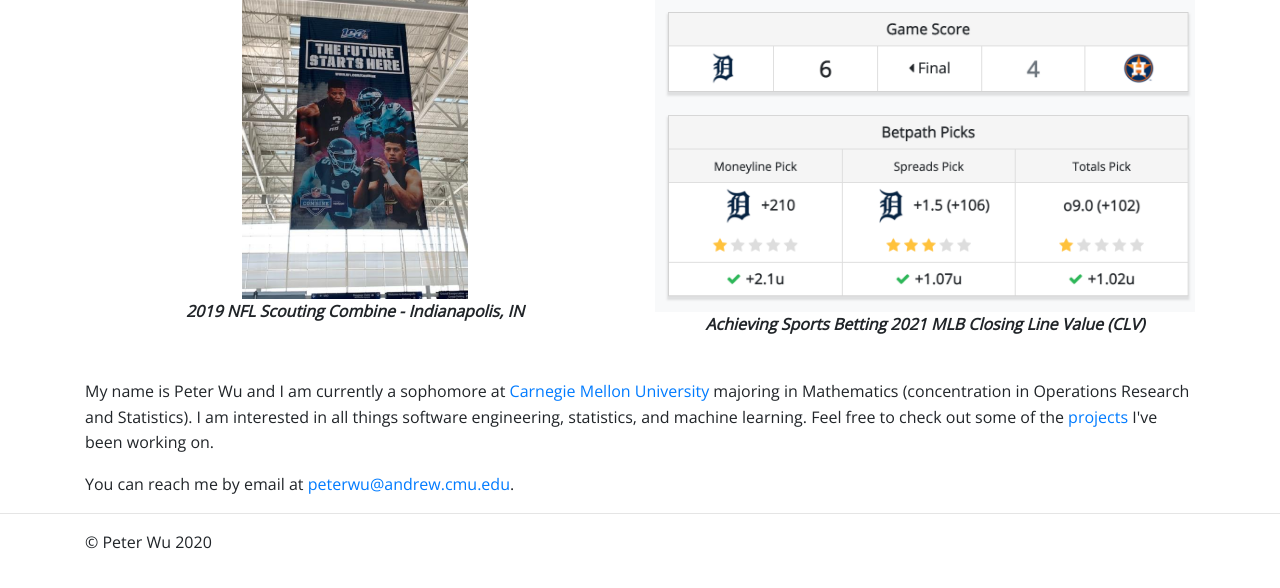
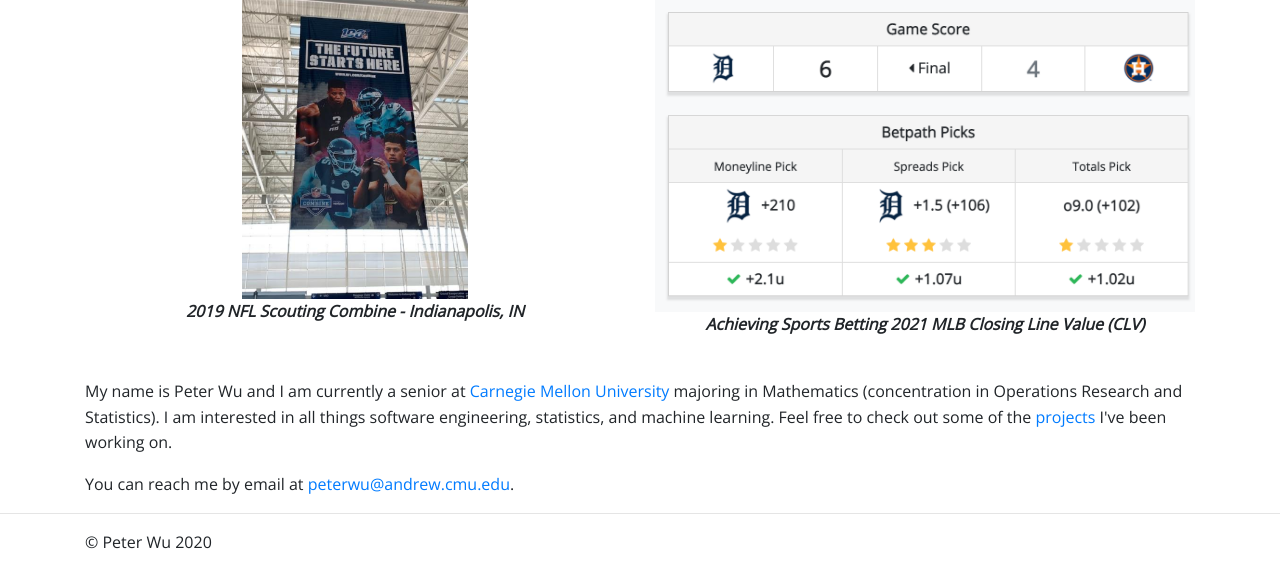
Before and after one commit to pwu97/pwu97.github.io, a Flask app: page / in a window 1280 px wide. Shown: the part 141-729 px from the top of the page. Run offline with Flask 2, Linux system fonts and the light colour scheme; some libraries are stand-ins or nearby versions.

Commit message:
Update website.

```diff
--- a/templates/index.html
+++ b/templates/index.html
@@ -66,7 +66,7 @@
 
 <br>
 
-<p>My name is Peter Wu and I am currently a sophomore at <a href = "https://cmu.edu">Carnegie Mellon University</a> majoring in Mathematics (concentration in Operations Research and Statistics). I am interested in all things software engineering, statistics, and machine learning. Feel free to check out some of the <a href = '/projects'>projects</a> I've been working on.</p>
+<p>My name is Peter Wu and I am currently a senior at <a href = "https://cmu.edu">Carnegie Mellon University</a> majoring in Mathematics (concentration in Operations Research and Statistics). I am interested in all things software engineering, statistics, and machine learning. Feel free to check out some of the <a href = '/projects'>projects</a> I've been working on.</p>
 
 <p>You can reach me by email at <a href="mailto:peterwu@andrew.cmu.edu?Subject=Greetings!" target="_top">peterwu@andrew.cmu.edu</a>.</p>
 </div>
--- a/templates/problems.html
+++ b/templates/problems.html
@@ -47,8 +47,8 @@
 </html>
 
 <div class="container">
-
     <h1 align="center">Problems</h1>
+    <p>This page will document some of the data science and software engineering problems I have worked out.</p>
 
 </div>
 
--- a/templates/projects.html
+++ b/templates/projects.html
@@ -69,7 +69,7 @@
 
     <hr>
 
-    <h2><i><a href = "https://bet-path-2021.appspot.com">BetPath – Machine Learning for Sports Betting</a></i></h2>
+    <h2><i><a href = "https://betpath.io">BetPath – Machine Learning for Sports Betting</a></i></h2>
 
     <p>This is an end-to-end machine learning project that scrapes, cleans, and wrangles data from popular Python sports packages including MLB-StatsAPI, nba_api, nflgame, and hockey_scraper and outputs optimal betting strategies for betting on the moneyline, spread (soon), and point total (soon) for the MLB, NBA, NFL, and NHL using Monte-Carlo simulation. Some features of this app include, but are not limited to: </p>
 
```
